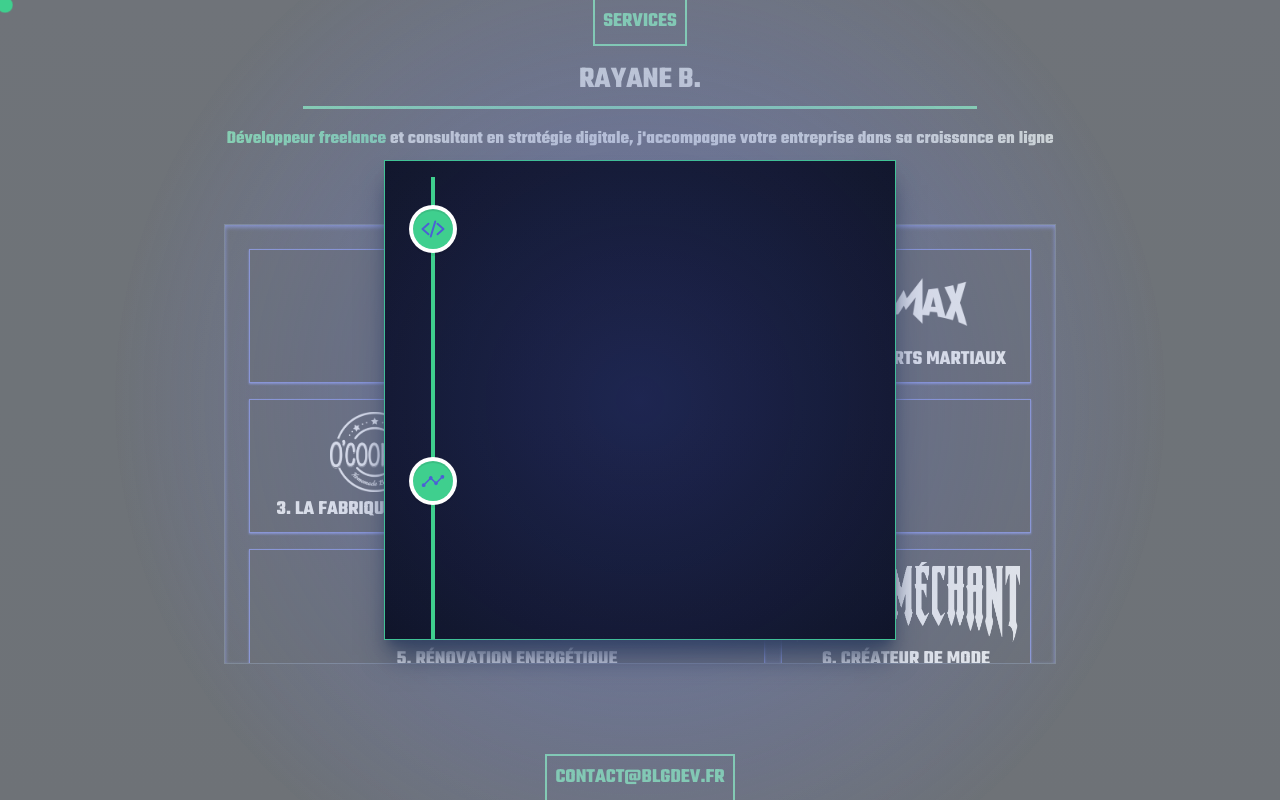
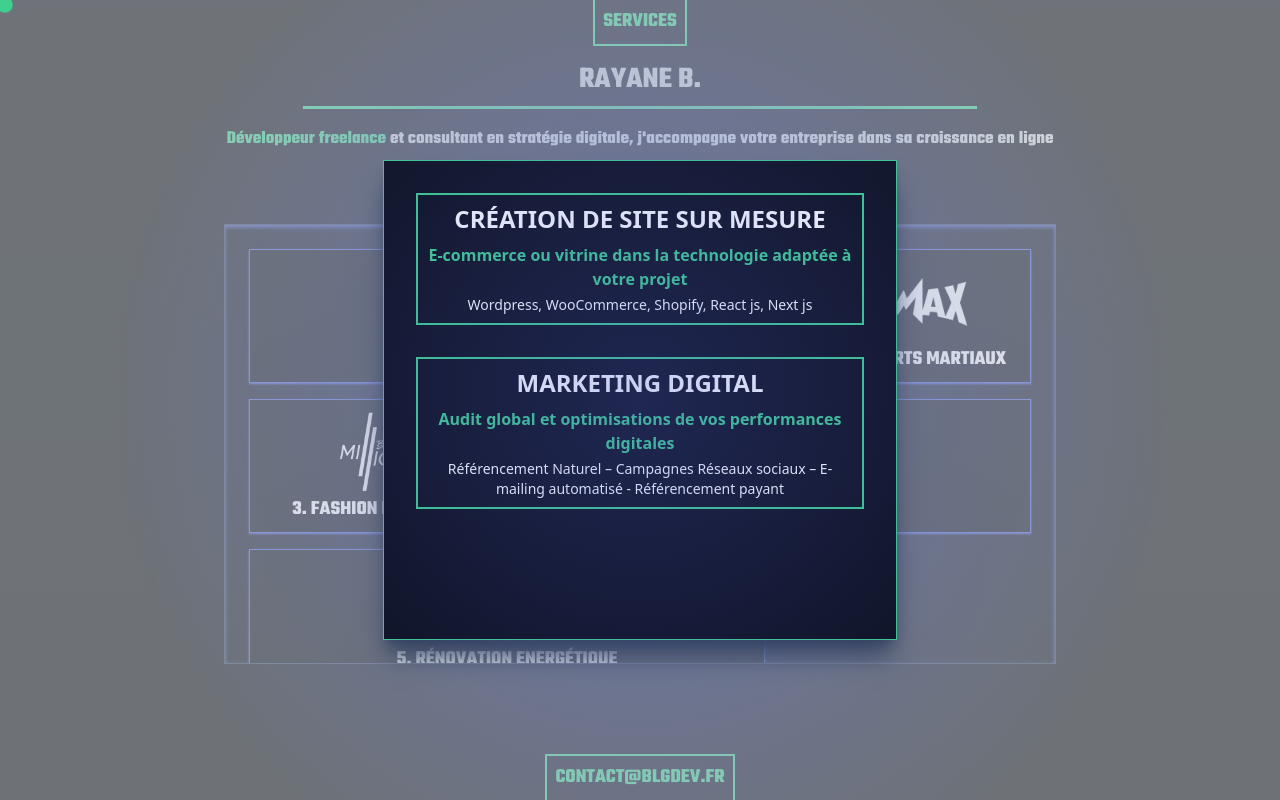
Before and after one commit to RayaneBelg/BLG-studio, a React (Vite) app: page / in a window 1280 px wide. Both pictures are taken after a click on the button "SERVICES". Built offline with nearby package versions, Linux system fonts and the light colour scheme; a web font is replaced by a local one.

Commit message:
lepushok

```diff
--- a/index.html
+++ b/index.html
@@ -7,7 +7,7 @@
 <link rel="preconnect" href="https://fonts.gstatic.com" crossorigin>
 <link href="https://fonts.googleapis.com/css2?family=Agdasima:wght@400;700&family=Teko:wght@300;400;500;600;700&display=swap" rel="stylesheet">
     <meta name="viewport" content="width=device-width, initial-scale=1.0" />
-    <title>Vite + React</title>
+    <title>Rayane B. Portfolio</title>
   </head>
   <body>
     <div id="root"></div>
--- a/src/App.jsx
+++ b/src/App.jsx
@@ -13,6 +13,8 @@ import SlideModal from "./components/SlideModal"
 import { useEffect , useState } from "react"
 import { motion } from "framer-motion"
 import Bottom from "./components/Bottom"
+
+
 
 function App() {
 
--- a/src/assets/data.js
+++ b/src/assets/data.js
@@ -70,13 +70,13 @@ export const SLIDE = [
 
      desc  :'café restaurant' ,
 
-     service : "Site web - Stratégie digitale",
+     service : "Site web - Stratégie digitale (SMO - SEO)",
 
       stack : [FaReact , SiNextdotjs , SiGooglesearchconsole , SiGoogleanalytics ] ,
 
       slide : [ rosaphone, rosatab],
 
-      extend : "Rosa restraurant.... "
+      extend : "Le Rosa propose de la cuisine de brasserie généreuse et authentique dans le 9ème arrondissement de Lyon  "
 
 
     },
@@ -112,28 +112,6 @@ export const SLIDE = [
 
 
                             // Green
-                         {id:3 ,
-
-                          img :ocookies ,
-                          imgdark :cookwhite,
-                          url:"https://ocookies.vercel.app/",
-                          title : "O'Cookies" ,
-
-                          desc  :'La Fabrique à Biscuit' ,
-
-                          service : "Boutique E-commerce  -  Analytics",
-
-
-                          stack : [ FaWordpress, SiWoocommerce , SiGooglesearchconsole,SiGoogleanalytics ] ,
-
-                          laptop : cookietop ,
-
-                          phone : phonecook ,
-
-                          slide : [ cookietop, cookiephone, cookietab, ],
-                          extend : "l’univers savoureux d’O’Cookies, où la simplicité rencontre la qualité. Des cookies uniques  confectionnés avec soin, mettant en avant des ingrédients de première qualité"
-
-                        },
 
 
 
@@ -144,7 +122,7 @@ export const SLIDE = [
                     {
 
 
-                      id:4,
+                      id:3,
 
 
                       img :BM,
@@ -156,15 +134,31 @@ export const SLIDE = [
 
                        desc  :'FASHION DESIGNER' ,
 
-                       service : "Refonte site E-commerce, audit global de la stratégie digitale et optimisations ",
+                       service : "Refonte  de la boutique E-commerce, audit global de la stratégie digitale  ",
 
-                       stack : [SiShopify , SiGoogletagmanager] ,
+                       stack : [SiShopify , SiGoogletagmanager , SiGoogleanalytics] ,
 
                         slide : [ bmdesk, phoemillion , bmtab , ],
                         extend : "Streetwear haut de gamme , Batiste Million est implanté dans le paysage urbain français avec ses pièces iconiques"
 
 
                       },
+                      {
+
+
+                        id:4 ,
+                        img : gmt ,
+                        imgdark :gmt ,
+                         title : 'GRAND méchant' ,
+                         desc : 'Créateur de mode ' ,
+                         service : "Boutique E-commerce",
+                         stack : [FaWordpress , SiWoocommerce] ,
+                           slide : [ gmtlaptop , gmtphone , tablet , ] ,
+                           extend : "Créateur de mode français, un style hautement illustré dans un univers dark cartoon",
+                           url:"https://grandmechant.com/"
+
+
+                          },
 
                       {
 
@@ -181,7 +175,7 @@ export const SLIDE = [
 
                          desc  :'Rénovation Energétique' ,
 
-                         service : "Site web - Stratégie digitale",
+                         service : "Site web - Stratégie référencement naturel (SEO)",
 
                          stack : [ FaWordpress,  SiGooglesearchconsole,SiGoogleanalytics ] ,
 
@@ -190,22 +184,7 @@ export const SLIDE = [
 
 
                         },
-                        {
-
-
-                          id:6 ,
-                          img : gmt ,
-                          imgdark :gmt ,
-                           title : 'GRAND méchant' ,
-                           desc : 'Créateur de mode ' ,
-                           service : "Boutique E-commerce",
-                           stack : [FaWordpress , SiWoocommerce] ,
-                             slide : [ gmtlaptop , gmtphone , tablet , ] ,
-                             extend : "Créateur de mode français, un style hautement illustré dans un univers dark cartoon",
-                             url:"https://grandmechant.com/"
-
-
-                            },// Red
+                        ,// Red
 
 
 
--- a/src/components/Services.jsx
+++ b/src/components/Services.jsx
@@ -1,50 +1,61 @@
-import React from 'react'
-import { VerticalTimeline, VerticalTimelineElement } from 'react-vertical-timeline-component'
-import 'react-vertical-timeline-component/style.min.css';
-import { MdOutlineWork } from "react-icons/md";
-import { IoCodeSlash } from "react-icons/io5";
-import {SERVICES } from '../assets/aboutdata';
-import { useContext } from 'react';
-
-import { DarkModeContext } from './DarkModeProvider';
+import React from "react";
+import { motion } from "framer-motion";
 
 export default function Services() {
+  // Variantes du parent (stagger = enchaîner les animations des enfants)
+  const containerVariants = {
+    hidden: {},
+    visible: {
+      transition: {
+        staggerChildren: 0.2,
+      },
+    },
+  };
 
-
-  const { darkMode } = useContext(DarkModeContext);
-
+  // Variantes de chaque bloc (fade-in + léger mouvement)
+  const itemVariants = {
+    hidden: { opacity: 0, y: 10 },
+    visible: { opacity: 1, y: 0 },
+  };
 
   return (
-    <div className=' flex flex-col items-center w-full'>
-    {
-        SERVICES.map((item , id)=>(
-            <VerticalTimeline
-            lineColor={darkMode ? '#3fcf8e' : "#334155"}
-            layout=''
-            className=''>
+    <motion.div
+      className="flex flex-col items-center justify-center gap-8 p-4"
+      variants={containerVariants}
+      initial="hidden"
+      animate="visible"
+    >
+      {/* Premier bloc */}
+      <motion.div
+        variants={itemVariants}
+        className="w-full max-w-md border-2 border-[#3FCF8E] bg-[#0C0F1A] p-2"
+      >
+        <h2 className="text-2xl font-bold text-white mb-2 uppercase">
+          Création de Site sur mesure
+        </h2>
+        <p className="mb-1 text-rose font-semibold">
+          E-commerce ou vitrine dans la technologie adaptée à votre projet
+        </p>
+        <p className="text-sm text-white">
+          Wordpress, WooCommerce, Shopify, React js, Next js
+        </p>
+      </motion.div>
 
-<VerticalTimelineElement
-className=" font-teko text-start "
-contentStyle={{ background: darkMode ?  "linear-gradient(to bottom, #0C0F1A, #0A0D17) " : '#d1d8d8' , color: darkMode ?  '#aae114' : "#334155"  , border : darkMode ? "2px solid #4C5FD5 " : "2px solid #334155" , borderRadius : '0' }}
-contentArrowStyle={{ borderRight: '10px solid  #4C5FD5' }}
-
-date={item.date}
-iconStyle={{ background: '#3FCF8E',  }}
-icon={React.createElement(item.icon, { color: '#4C5FD5' })}
->
-<h3 className=" text-2xl dark:text-darkText font-bold">{item.name}</h3>
-<h4 className="text-xl text-rose">{item.desc}</h4>
-<p className='  dark:text-darkText'>
-  {item.tech}
-</p>
-</VerticalTimelineElement>
-
-            </VerticalTimeline>
-
-
-            ))
-        }
-
-    </div>
-  )
+      {/* Deuxième bloc */}
+      <motion.div
+        variants={itemVariants}
+        className="w-full max-w-md border-2 border-[#3FCF8E] bg-[#0C0F1A] p-2"
+      >
+        <h2 className="text-2xl font-bold text-white  mb-2 uppercase">
+          Marketing Digital
+        </h2>
+        <p className="mb-1 text-rose font-semibold">
+          Audit global et optimisations de vos performances digitales
+        </p>
+        <p className="text-sm text-white">
+          Référencement Naturel – Campagnes Réseaux sociaux – E-mailing automatisé - Référencement payant
+        </p>
+      </motion.div>
+    </motion.div>
+  );
 }
--- a/src/components/TopHead.jsx
+++ b/src/components/TopHead.jsx
@@ -31,7 +31,7 @@ const Navbar = () => {
             onClick={(e) => e.stopPropagation()}
             className="bg-lightBg dark:bg-gradient-porto overflow-y-auto shadow-xl text-center opacity-100 shadow-lightText h-[70vh] md:h-[60vh] w-[90%] md:w-auto flex flex-col items-center scrollbar scrollbar-thumb-rose md:scrollbar-track-slate-700 border-lightText dark:border-rose border p-4 gap-4"
           >
-            <div className="absolute inset-0 bg-[radial-gradient(circle,rgba(76,95,213,0.3)_0%,rgba(12,16,36,0)_70%)] pointer-events-none" />
+            <div className="absolute flex  inset-0 bg-[radial-gradient(circle,rgba(76,95,213,0.3)_0%,rgba(12,16,36,0)_70%)] pointer-events-none" />
             <Services />
           </div>
         </div>
```
Also changed, not shown: 1 other file (tests, documents, lock files or other folders).
